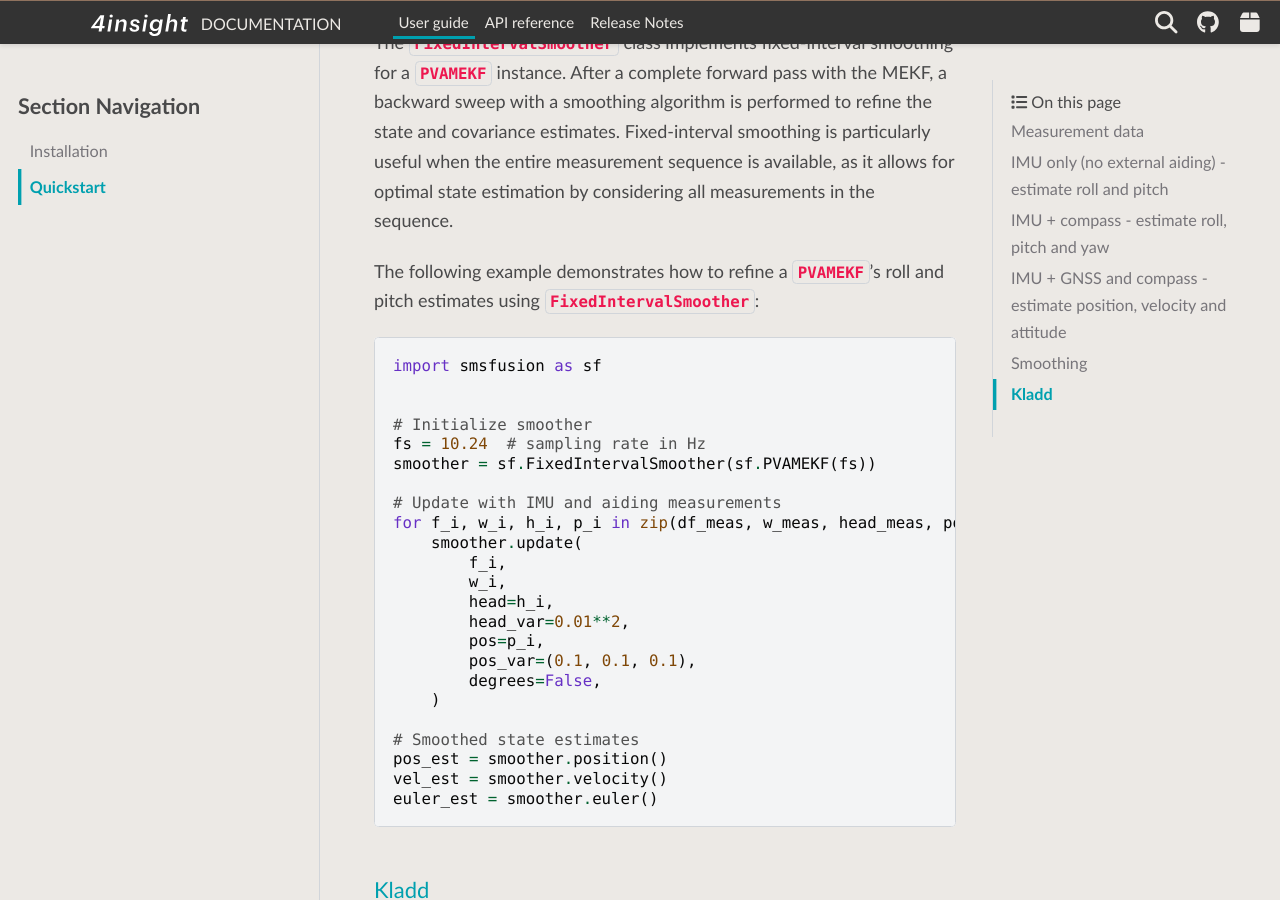
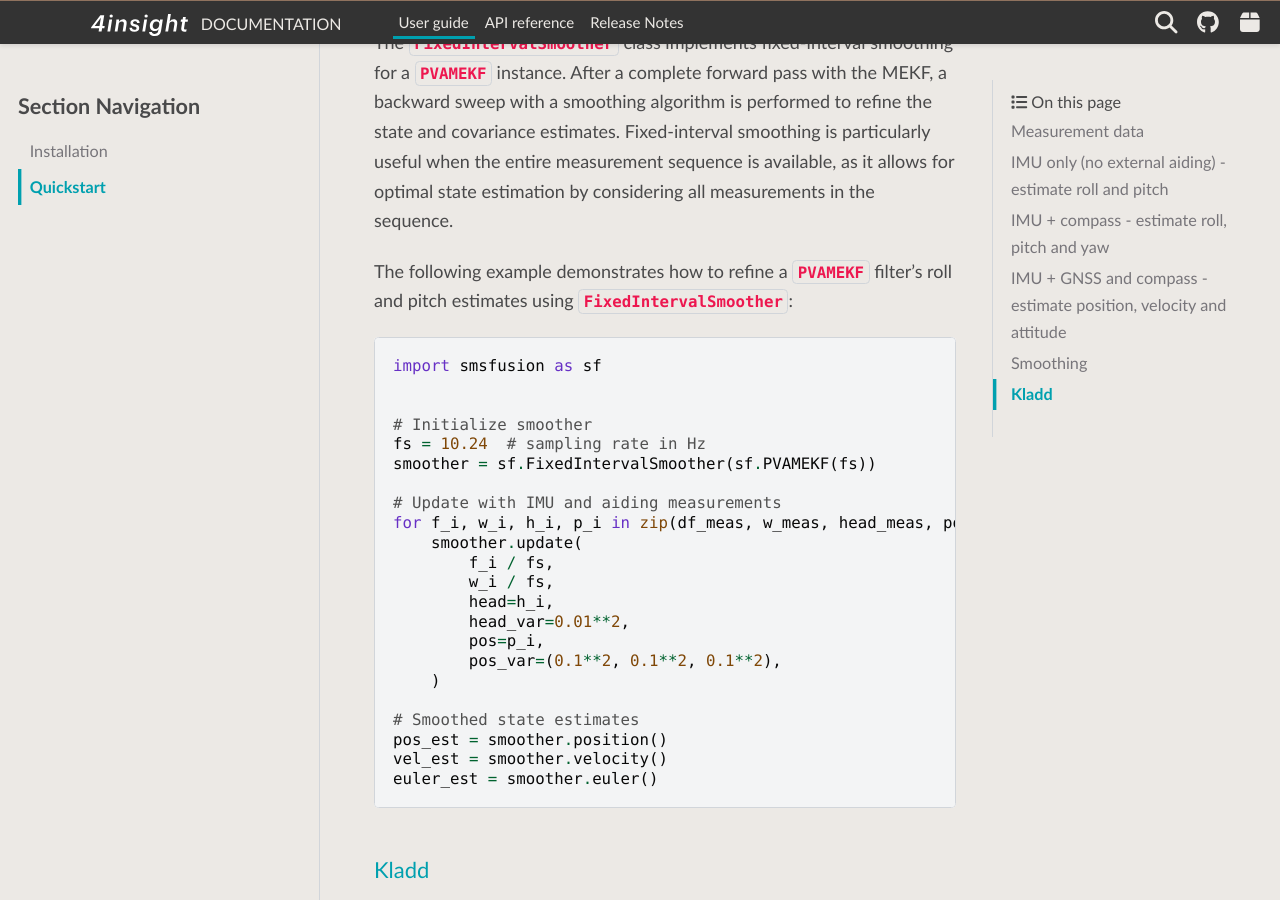
Before and after one commit to 4Subsea/smsfusion-python, a Sphinx documentation site: the page built from docs/user_guide/quickstart.rst, in a window 1280 px wide and 900 px high, scrolled down 6620 px. Built offline with Sphinx 7.4.7 and the PyData theme 0.15.4, drawn with Linux system fonts in a browser that asks for light colours.

```diff
--- a/docs/user_guide/quickstart.rst
+++ b/docs/user_guide/quickstart.rst
@@ -278,8 +278,8 @@ covariance estimates. Fixed-interval smoothing is particularly useful when the e
 measurement sequence is available, as it allows for optimal state estimation by
 considering all measurements in the sequence.
 
-The following example demonstrates how to refine a :class:`~smsfusion.PVAMEKF`'s
-roll and pitch estimates using :class:`~smsfusion.FixedIntervalSmoother`:
+The following example demonstrates how to refine a :class:`~smsfusion.PVAMEKF`
+filter's roll and pitch estimates using :class:`~smsfusion.FixedIntervalSmoother`:
 
 .. code-block:: python
 
@@ -293,13 +293,12 @@ roll and pitch estimates using :class:`~smsfusion.FixedIntervalSmoother`:
     # Update with IMU and aiding measurements
     for f_i, w_i, h_i, p_i in zip(df_meas, w_meas, head_meas, pos_meas):
         smoother.update(
-            f_i,
-            w_i,
+            f_i / fs,
+            w_i / fs,
             head=h_i,
             head_var=0.01**2,
             pos=p_i,
-            pos_var=(0.1, 0.1, 0.1),
-            degrees=False,
+            pos_var=(0.1**2, 0.1**2, 0.1**2),
         )
 
     # Smoothed state estimates
```
